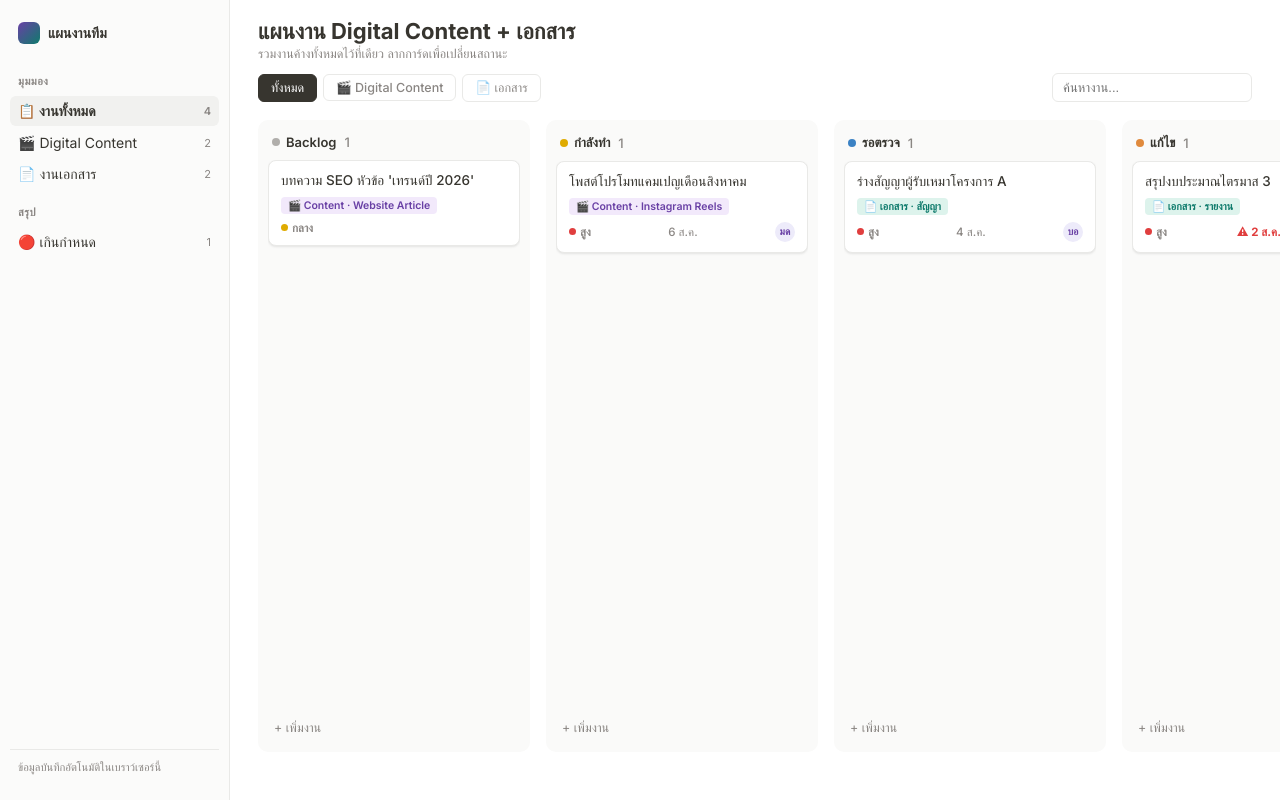
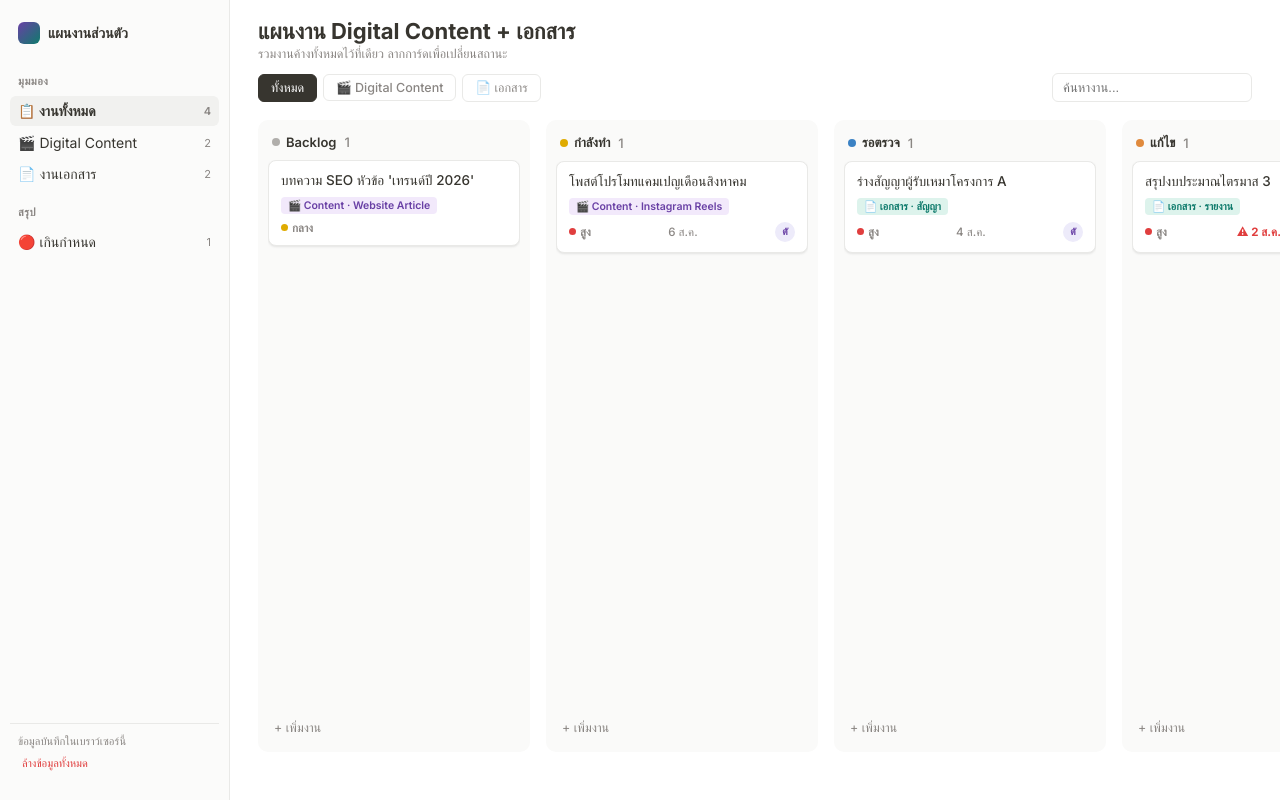
Before and after one commit to liuhwaaa/PCC, a plain HTML site: page index.html in a window 1280 px wide. Drawn offline with Linux system fonts and the light colour scheme.

Commit message:
Update title and sidebar content in index.html

```diff
--- a/index.html
+++ b/index.html
@@ -3,10 +3,9 @@
 <head>
 <meta charset="UTF-8">
 <meta name="viewport" content="width=device-width, initial-scale=1.0">
-<title>แผนงาน Content + เอกสาร</title>
+<title>แผนงานส่วนตัว (Personal Planner)</title>
 <style>
   @import url('https://fonts.googleapis.com/css2?family=Inter:wght@400;500;600;700&family=IBM+Plex+Mono:wght@500&display=swap');
-
   :root{
     --bg: #FFFFFF;
     --sidebar: #FBFBFA;
@@ -30,7 +29,6 @@
     -webkit-font-smoothing:antialiased;
   }
   .app{ display:flex; height:100vh; }
-
   /* ---------- Sidebar ---------- */
   .sidebar{
     width:230px; min-width:230px;
@@ -69,8 +67,15 @@
   .sidebar-foot{
     margin-top:auto; padding:10px 8px; font-size:11px; color:var(--text-light);
     border-top:1px solid var(--border);
+    display: flex;
+    flex-direction: column;
+    gap: 5px;
   }
-
+  .reset-btn {
+    background: none; border: none; color: #E03E3E; cursor: pointer;
+    text-align: left; font-size: 11px; padding: 4px;
+  }
+  .reset-btn:hover { text-decoration: underline; }
   /* ---------- Main ---------- */
   .main{ flex:1; display:flex; flex-direction:column; min-width:0; }
   .topbar{
@@ -81,7 +86,6 @@
   .title-row{ display:flex; align-items:baseline; gap:10px; }
   .page-title{ font-size:22px; font-weight:700; }
   .page-sub{ font-size:12.5px; color:var(--text-light); margin-top:2px; }
-
   .filters{
     display:flex; gap:6px; padding:0 28px 14px 28px; align-items:center;
   }
@@ -97,7 +101,6 @@
     background:#fff;
   }
   .search:focus{ border-color:#B9B9B6; }
-
   /* ---------- Board ---------- */
   .board-wrap{ flex:1; overflow-x:auto; overflow-y:hidden; padding: 4px 28px 20px 28px; }
   .board{ display:flex; gap:16px; height:100%; min-height:0; }
@@ -118,7 +121,6 @@
   .cards{ flex:1; overflow-y:auto; display:flex; flex-direction:column; gap:8px; padding-bottom:4px; }
   .cards::-webkit-scrollbar{ width:6px; }
   .cards::-webkit-scrollbar-thumb{ background:#DDDBD8; border-radius:3px; }
-
   .card{
     background:#fff; border:1px solid var(--border); border-radius:8px;
     padding:10px 12px; cursor:grab; box-shadow:var(--shadow);
@@ -147,13 +149,11 @@
     width:20px; height:20px; border-radius:50%; background:#EDEBFA; color:#6940A5;
     font-size:10px; font-weight:700; display:flex; align-items:center; justify-content:center;
   }
-
   .add-card-btn{
     font-size:12.5px; color:var(--text-light); padding:6px 6px; border-radius:6px;
     cursor:pointer; display:flex; align-items:center; gap:5px;
   }
   .add-card-btn:hover{ background:var(--hover); color:var(--text); }
-
   .quick-add{ display:none; flex-direction:column; gap:6px; background:#fff; border:1px solid var(--border);
     border-radius:8px; padding:8px; box-shadow:var(--shadow); }
   .quick-add.show{ display:flex; }
@@ -162,7 +162,6 @@
   .qa-btn{ font-size:12px; padding:4px 10px; border-radius:5px; border:none; cursor:pointer; font-weight:600; }
   .qa-btn.primary{ background:var(--text); color:#fff; }
   .qa-btn.ghost{ background:transparent; color:var(--text-light); }
-
   /* ---------- Modal ---------- */
   .overlay{
     position:fixed; inset:0; background:rgba(15,15,15,0.35);
@@ -194,16 +193,13 @@
     font-size:17px; font-weight:700; border:none; outline:none; font-family:inherit;
     padding:2px 0;
   }
-
   .empty-hint{ font-size:12px; color:var(--text-light); padding:8px 4px; }
 </style>
 </head>
 <body>
-
 <div class="app">
   <div class="sidebar">
-    <div class="workspace"><div class="dot"></div> แผนงานทีม</div>
-
+    <div class="workspace"><div class="dot"></div> แผนงานส่วนตัว</div>
     <div class="nav-section-label">มุมมอง</div>
     <div class="nav-item active" data-filter="all">
       <div class="left">📋 งานทั้งหมด</div><div class="count" id="count-all">0</div>
@@ -214,15 +210,15 @@
     <div class="nav-item" data-filter="เอกสาร">
       <div class="left">📄 งานเอกสาร</div><div class="count" id="count-doc">0</div>
     </div>
-
     <div class="nav-section-label">สรุป</div>
     <div class="nav-item" style="cursor:default;">
       <div class="left">🔴 เกินกำหนด</div><div class="count" id="count-overdue">0</div>
     </div>
-
-    <div class="sidebar-foot">ข้อมูลบันทึกอัตโนมัติในเบราว์เซอร์นี้</div>
+    <div class="sidebar-foot">
+      <span>ข้อมูลบันทึกในเบราว์เซอร์นี้</span>
+      <button class="reset-btn" onclick="resetData()">ล้างข้อมูลทั้งหมด</button>
+    </div>
   </div>
-
   <div class="main">
     <div class="topbar">
       <div>
@@ -230,25 +226,23 @@
         <div class="page-sub" id="pageSub">รวมงานค้างทั้งหมดไว้ที่เดียว ลากการ์ดเพื่อเปลี่ยนสถานะ</div>
       </div>
     </div>
-
     <div class="filters">
       <div class="chip active" data-filter="all">ทั้งหมด</div>
       <div class="chip" data-filter="Digital Content">🎬 Digital Content</div>
       <div class="chip" data-filter="เอกสาร">📄 เอกสาร</div>
       <input class="search" id="searchBox" placeholder="ค้นหางาน...">
     </div>
-
     <div class="board-wrap">
       <div class="board" id="board"></div>
     </div>
   </div>
 </div>
-
 <div class="overlay" id="overlay">
   <div class="modal" id="modal"></div>
 </div>
+<script>
+const STORAGE_KEY = 'personal-planner-data-v1';
 
-<script>
 const STATUSES = [
   {key:"Backlog", label:"Backlog", color:"#B0AEAB"},
   {key:"กำลังทำ", label:"กำลังทำ", color:"#DFAB01"},
@@ -256,40 +250,39 @@ const STATUSES = [
   {key:"แก้ไข", label:"แก้ไข", color:"#E08A3D"},
   {key:"เสร็จแล้ว", label:"เสร็จแล้ว", color:"#4CAA57"},
 ];
-
 let tasks = [];
 let currentFilter = "all";
 let searchTerm = "";
 let draggedId = null;
-let storageOk = true;
 
 const uid = () => "t" + Math.random().toString(36).slice(2, 10);
 
 function seedTasks(){
   return [
     {id:uid(), title:"โพสต์โปรโมทแคมเปญเดือนสิงหาคม", type:"Digital Content", subtype:"Instagram Reels",
-     status:"กำลังทำ", priority:"สูง", assignee:"มด", dueDate: futureDate(3), notes:""},
+     status:"กำลังทำ", priority:"สูง", assignee:"ตัวเอง", dueDate: futureDate(3), notes:""},
     {id:uid(), title:"สรุปงบประมาณไตรมาส 3", type:"เอกสาร", subtype:"รายงาน",
-     status:"แก้ไข", priority:"สูง", assignee:"เบล", dueDate: futureDate(-1), notes:"รอข้อมูลจากบัญชี"},
+     status:"แก้ไข", priority:"สูง", assignee:"ตัวเอง", dueDate: futureDate(-1), notes:"รอข้อมูลจากบัญชี"},
     {id:uid(), title:"บทความ SEO หัวข้อ 'เทรนด์ปี 2026'", type:"Digital Content", subtype:"Website Article",
      status:"Backlog", priority:"กลาง", assignee:"", dueDate:"", notes:""},
     {id:uid(), title:"ร่างสัญญาผู้รับเหมาโครงการ A", type:"เอกสาร", subtype:"สัญญา",
-     status:"รอตรวจ", priority:"สูง", assignee:"บอส", dueDate: futureDate(1), notes:""},
+     status:"รอตรวจ", priority:"สูง", assignee:"ตัวเอง", dueDate: futureDate(1), notes:""},
   ];
 }
+
 function futureDate(days){
   const d = new Date(); d.setDate(d.getDate()+days);
   return d.toISOString().slice(0,10);
 }
 
-// ส่วนใหม่ (ใช้ LocalStorage ของเบราว์เซอร์)
+// --- Storage Functions (Fixed) ---
 function loadTasks(){
   try {
-    const stored = localStorage.getItem('planner-tasks');
+    const stored = localStorage.getItem(STORAGE_KEY);
     if (stored) {
       tasks = JSON.parse(stored);
     } else {
-      tasks = seedTasks(); // ถ้าไม่มีข้อมูลเก่า ให้สร้างข้อมูลตัวอย่าง
+      tasks = seedTasks();
       saveTasks();
     }
   } catch (e) {
@@ -299,16 +292,28 @@ function loadTasks(){
 }
 
 function saveTasks(){
-  localStorage.setItem('planner-tasks', JSON.stringify(tasks));
+  localStorage.setItem(STORAGE_KEY, JSON.stringify(tasks));
 }
+
+function resetData() {
+  if(confirm("ต้องการล้างข้อมูลทั้งหมดหรือไม่? ข้อมูลจะหายไปถาวร")) {
+    localStorage.removeItem(STORAGE_KEY);
+    tasks = seedTasks();
+    saveTasks();
+    render();
+  }
+}
+
 function initials(name){
   if(!name) return "?";
   return name.trim().slice(0,2);
 }
+
 function isOverdue(t){
   if(!t.dueDate || t.status === "เสร็จแล้ว") return false;
   return new Date(t.dueDate) < new Date(new Date().toDateString());
 }
+
 function fmtDate(d){
   if(!d) return "";
   const dt = new Date(d);
@@ -337,7 +342,6 @@ function render(){
     const col = document.createElement('div');
     col.className = 'column';
     col.dataset.status = st.key;
-
     const colTasks = list.filter(t=>t.status===st.key);
 
     col.innerHTML = `
@@ -356,6 +360,7 @@ function render(){
       hint.textContent = 'ไม่มีงาน';
       cardsEl.appendChild(hint);
     }
+
     colTasks.forEach(t=> cardsEl.appendChild(renderCard(t)));
 
     // drag events on column
@@ -388,6 +393,7 @@ function render(){
       qa.classList.add('show');
       qaInput.focus();
     };
+
     function commitAdd(){
       const val = qaInput.value.trim();
       if(val){
@@ -400,6 +406,7 @@ function render(){
         addBtn.style.display='flex';
       }
     }
+
     qaInput.addEventListener('keydown', e=>{
       if(e.key==='Enter'){ commitAdd(); }
       if(e.key==='Escape'){ qa.classList.remove('show'); addBtn.style.display='flex'; }
@@ -408,7 +415,6 @@ function render(){
 
     addWrap.appendChild(addBtn);
     addWrap.appendChild(qa);
-
     board.appendChild(col);
   });
 }
@@ -451,6 +457,7 @@ function escapeHtml(s){
 function openModal(id){
   const t = tasks.find(x=>x.id===id);
   if(!t) return;
+
   const overlay = document.getElementById('overlay');
   const modal = document.getElementById('modal');
 
@@ -520,6 +527,7 @@ function openModal(id){
     closeModal();
     render();
   };
+
   document.getElementById('m-delete').onclick = ()=>{
     tasks = tasks.filter(x=>x.id!==id);
     saveTasks();
@@ -527,12 +535,15 @@ function openModal(id){
     render();
   };
 }
+
 function closeModal(){
   document.getElementById('overlay').classList.remove('show');
 }
+
 document.getElementById('overlay').addEventListener('click', e=>{
   if(e.target.id === 'overlay') closeModal();
 });
+
 document.addEventListener('keydown', e=>{
   if(e.key === 'Escape') closeModal();
 });
@@ -543,6 +554,7 @@ document.querySelectorAll('.nav-item[data-filter], .chip[data-filter]').forEach(
     currentFilter = el.dataset.filter;
     document.querySelectorAll('.nav-item[data-filter]').forEach(x=>x.classList.toggle('active', x.dataset.filter===currentFilter));
     document.querySelectorAll('.chip[data-filter]').forEach(x=>x.classList.toggle('active', x.dataset.filter===currentFilter));
+
     const subMap = {
       "all": "รวมงานค้างทั้งหมดไว้ที่เดียว ลากการ์ดเพื่อเปลี่ยนสถานะ",
       "Digital Content": "เฉพาะงาน Digital Content",
@@ -558,6 +570,7 @@ document.getElementById('searchBox').addEventListener('input', e=>{
   render();
 });
 
+// --- Init ---
 loadTasks();
 </script>
 </body>
```
